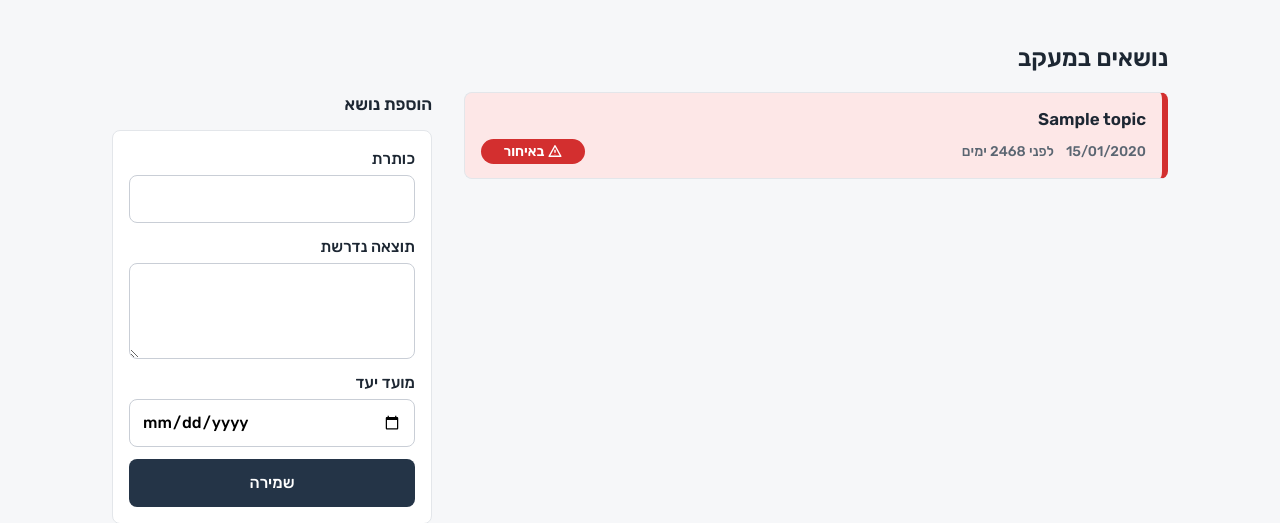
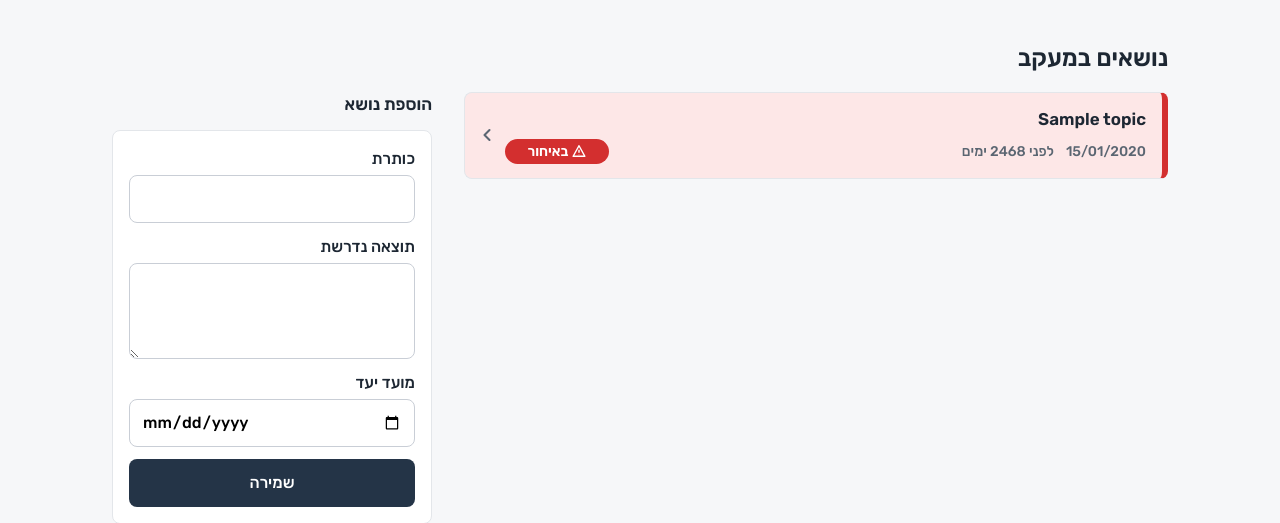
Before and after one commit to Maya-Klein/dependency-followup, a Flask app: page / in a window 1280 px wide. Shown: the top 523 px of the page. Run offline with Flask 3, Linux system fonts and the light colour scheme; tables that the repository leaves empty hold one stand-in row (values such as "Sample post"); some libraries are stand-ins or nearby versions.

Commit message:
feat: whole list card is the link to the topic, with a left chevron
Co-Authored-By: Claude Sonnet 5.5 <noreply@anthropic.com>

```diff
--- a/app/web/static/style.css
+++ b/app/web/static/style.css
@@ -38,7 +38,7 @@ button:hover { background: var(--primary-hover); }
 
 /* Topic cards */
 .topics { list-style: none; margin: 0; padding: 0; display: grid; gap: 12px; }
-.topics li { display: grid; gap: 6px; padding: 14px 16px; border: 1px solid var(--line); border-inline-start: 6px solid var(--bar); border-radius: 8px; background: var(--tint); }
+.topics li { position: relative; display: grid; gap: 6px; padding: 14px 16px; padding-inline-end: 40px; border: 1px solid var(--line); border-inline-start: 6px solid var(--bar); border-radius: 8px; background: var(--tint); }
 .title { font-size: 17px; font-weight: 600; overflow-wrap: anywhere; }
 .meta { display: flex; flex-wrap: wrap; align-items: center; gap: 4px 12px; font-size: 14px; font-weight: 500; color: var(--muted); }
 .meta bdi { white-space: nowrap; }
@@ -61,8 +61,13 @@ main.narrow { max-width: 40rem; }
 textarea { font: inherit; min-height: 96px; padding: 10px 12px; border: 1px solid var(--field); border-radius: 8px; background: #fff; resize: vertical; }
 textarea:focus { outline: none; border: 2px solid var(--primary); padding: 9px 11px; }
 textarea:user-invalid { border-color: var(--err); }
+/* The title link is stretched over the whole card, so the card is the click target; the chevron points left (the way forward in RTL) */
 a.title { color: inherit; text-decoration: none; }
-a.title:hover { text-decoration: underline; }
+a.title::after { content: ""; position: absolute; inset: 0; border-radius: 8px; }
+a.title:focus-visible::after { outline: 2px solid var(--primary); outline-offset: 2px; }
+.topics li:hover { border-color: var(--field); }
+.topics li:hover a.title { text-decoration: underline; }
+.chev { position: absolute; inset-inline-end: 12px; top: 50%; width: 20px; height: 20px; margin-top: -10px; color: var(--muted); pointer-events: none; }
 .back { display: inline-block; margin-bottom: 16px; color: var(--muted); font-weight: 500; text-decoration: none; }
 .back:hover { color: var(--ink); }
 .card { display: grid; gap: 12px; margin-bottom: 16px; padding: 16px; border: 1px solid var(--line); border-radius: 8px; background: var(--tint, var(--card)); }
--- a/app/web/templates/index.html
+++ b/app/web/templates/index.html
@@ -17,6 +17,7 @@
           <span class="badge">{{ t.label }}</span>
         </span>
       </div>
+      <svg class="chev" viewBox="0 0 24 24" fill="none" stroke="currentColor" stroke-width="2.5" stroke-linecap="round" stroke-linejoin="round" aria-hidden="true"><path d="M15 6l-6 6 6 6"/></svg>
     </li>
     {% endfor %}
   </ul>
```
Also changed, not shown: tests/test_web.py (+16 -0 lines).
